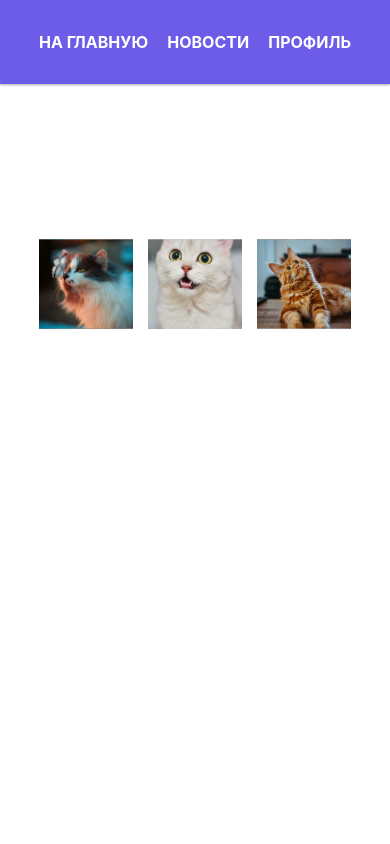
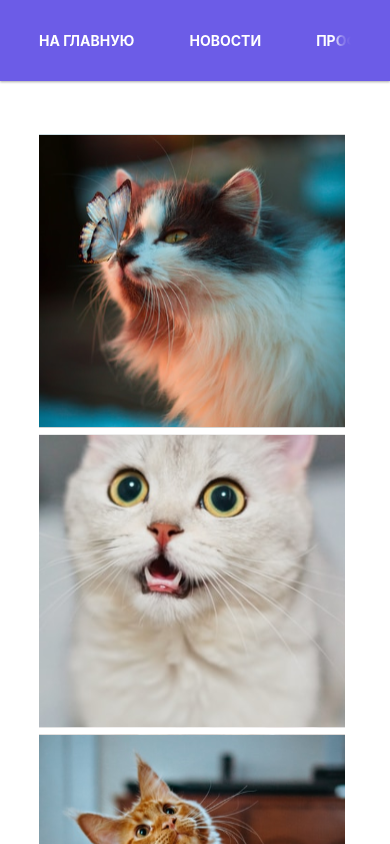
Before and after one commit to MariaChumerina/Test-react-app, a React (Create React App) app: page /gallery in a window 390 px wide. Shown: the top 844 px of the page. Built offline with nearby package versions, Linux system fonts and the light colour scheme.

Commit message:
adaptive menu for mobile

```diff
--- a/src/components/Gallery/Gallery.css
+++ b/src/components/Gallery/Gallery.css
@@ -7,3 +7,8 @@ img {
     width: 30%;
     height: 300px;
 }
+@media screen and (max-width: 767px){
+    img {
+        width: 98%;
+    }
+}
--- a/src/components/LoginForm/LoginForm.css
+++ b/src/components/LoginForm/LoginForm.css
@@ -32,3 +32,8 @@ input[type=text], input[type=password] {
     font-size: 12px;
     color: gray;
 }
+@media screen and (max-width: 767px) {
+    form {
+        width: 98%;
+    }
+}
--- a/src/components/Shared/Header.css
+++ b/src/components/Shared/Header.css
@@ -34,3 +34,35 @@ header {
     will-change: color;
     transition: color .25s ease-out;
 }
+@media screen and (max-width: 767px) {
+    .menu-list {
+        display: flex;
+        font-size: 14px;
+    }
+    .menu-group {
+        min-width: fit-content;
+        margin-right: 35px;
+    }
+    .menu-group:last-child {
+        margin-right: 0;
+    }
+    .menu-limiter {
+        overflow-x: scroll;
+        scroll-behavior: smooth;
+        overflow-y: hidden;
+        -webkit-overflow-scrolling: touch;
+        padding-bottom: 20px;
+        margin-bottom: -20px;
+        -webkit-mask-image: linear-gradient(
+                90deg,
+                #000 calc(100% - 18px),
+                rgba(0, 0, 0, .25) calc(100% - 9px),
+                transparent
+        );
+    }
+}
+@media screen and (min-width: 375px) and (max-width: 767px) {
+    .menu-group {
+        margin-right: 55px;
+    }
+}
--- a/src/components/Shared/Header.jsx
+++ b/src/components/Shared/Header.jsx
@@ -9,7 +9,7 @@ export default class Login extends React.Component {
     return (
         <header>
           <div className="container">
-            <nav className="menu">
+            <nav className="menu menu-limiter">
               <ul className="menu-list">
                 <li className="menu-group">
                   <Link className="menu-link" to="/">
```
